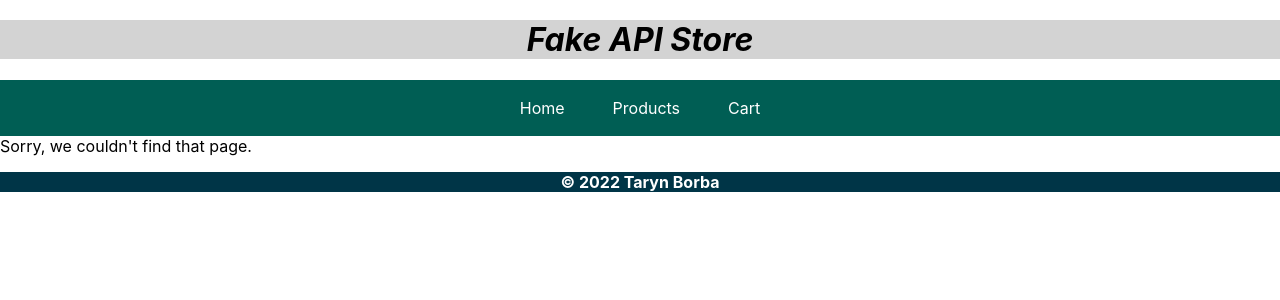
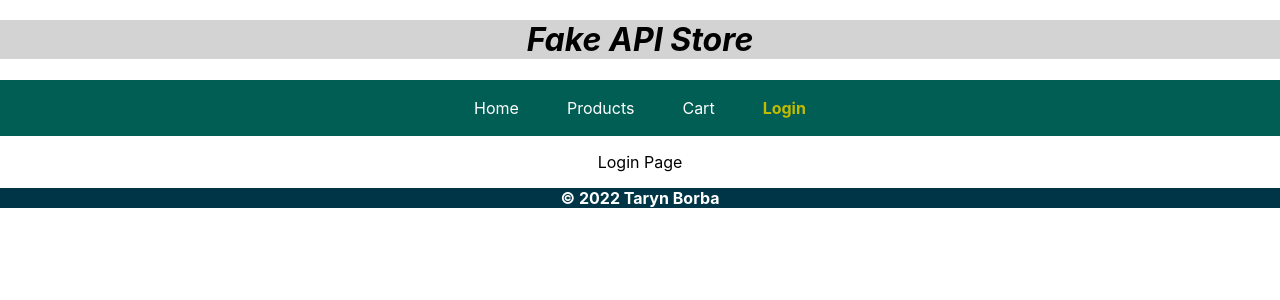
Before and after one commit to tborba1/react-final-project, a React (Create React App) app: page /login in a window 1280 px wide. Shown: the top 300 px of the page. Built offline with nearby package versions, Linux system fonts and the light colour scheme.

Commit message:
added Login page with basic setup and added NavLink

```diff
--- a/src/App.js
+++ b/src/App.js
@@ -5,6 +5,7 @@ import Home from './pages/Home' ;
 import Products from './pages/Products';
 import Cart from './pages/Cart';
 import NotFound from './components/NotFound';
+import Login from './components/Login';
 
 function App() {
   return (
@@ -18,6 +19,7 @@ function App() {
             {/* <Route path="/products/:id" element={<ProductDetails />} /> */}
             <Route path="/cart" element={<Cart />} />
             {/* <Route path="/checkout" element={<Checkout />} />  */}
+            <Route path="/login" element={<Login />} />
             <Route path="*" element={<NotFound />} />
           </Route>
         </Routes>
--- a/src/components/HeaderFooter.js
+++ b/src/components/HeaderFooter.js
@@ -23,6 +23,9 @@ export default function HeaderFooter () {
             <NavLink to="/cart" style={({ isActive} ) => styleByActiveStatus(isActive)}>
                 <HeaderLink>Cart</HeaderLink>
             </NavLink>
+            <NavLink to="/login" style={({ isActive} ) => styleByActiveStatus(isActive)}>
+                <HeaderLink>Login</HeaderLink>
+            </NavLink>
         </NavBar>
         <Outlet />
         <Footer>
--- /dev/null
+++ b/src/components/Login.js
@@ -0,0 +1,7 @@
+export default function Login () {
+    return (
+        <>
+            <p style={{textAlign: "center"}}>Login Page</p>
+        </>
+    );
+}
```
